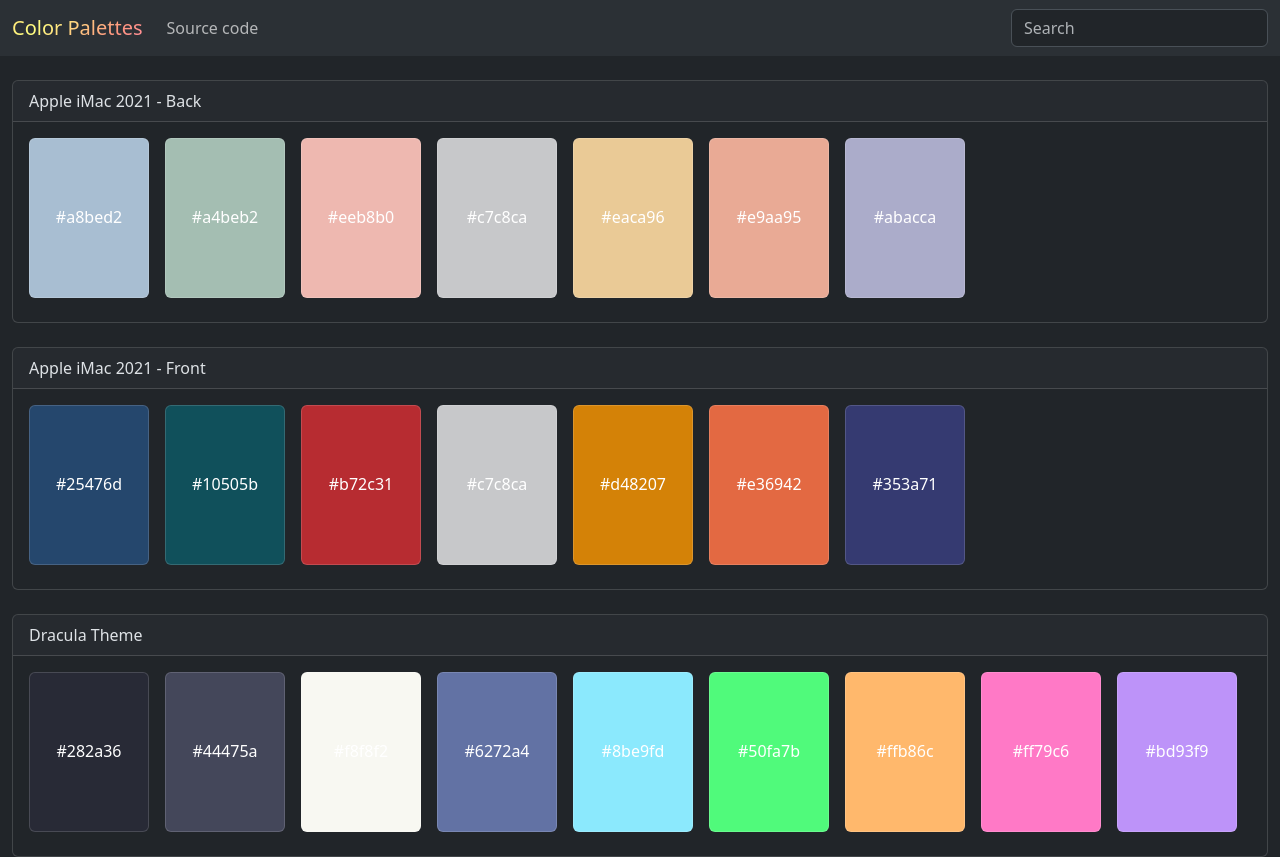
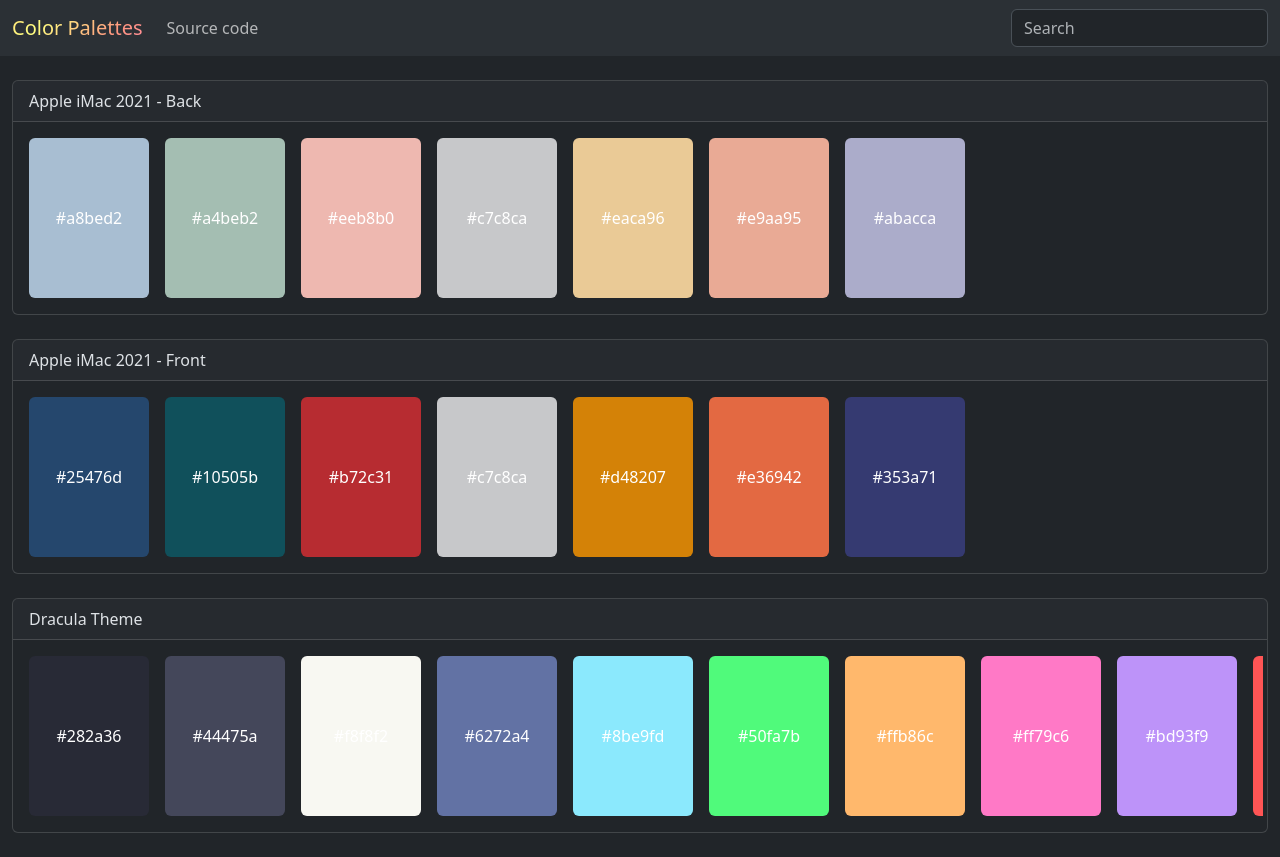
Before and after one commit to thiagodnf/color-palettes, a Next.js app: page / in a window 1280 px wide. Shown: the top 857 px of the page. Built offline with nearby package versions, Linux system fonts and the light colour scheme.

Commit message:
several refactorings

```diff
--- a/public/css/style.scss
+++ b/public/css/style.scss
@@ -17,22 +17,10 @@
     margin-top: 80px !important;
 }
 
-.horizontal-scroll>.colors {
-
-    overflow-x: auto !important;
-    white-space: nowrap !important;
-
-    .card {
-        display: inline-block;
-    }
-}
-
 .color {
 
     width: 120px;
     height: 160px;
-    text-align: center;
-    padding: 50px 0;
     color: white;
 
     &:hover {
--- a/src/components/Color.js
+++ b/src/components/Color.js
@@ -1,8 +1,4 @@
-import Card from "react-bootstrap/Card";
-
-function onClick(event) {
-
-    let target = event.target;
+function onClick({ target }) {
 
     if (!target.className.includes("colorHex")) {
         target = target.childNodes[0];
@@ -18,17 +14,19 @@
 
         window.setTimeout(function () {
             target.textContent = color;
-        }, 1000);
+        }, 2000);
     }
 }
 
 export default function Component({ color }) {
 
+    const style = {
+        backgroundColor: color
+    };
+
     return (
-        <Card className="color me-3 mb-4" style={{ backgroundColor: color }} onClick={onClick}>
-            <Card.Body className="colorHex">
-                {color}
-            </Card.Body>
-        </Card>
+        <div className="color me-3 rounded d-flex align-items-center justify-content-center" style={style} onClick={onClick}>
+            {color}
+        </div>
     );
 }
--- a/src/components/Palette.js
+++ b/src/components/Palette.js
@@ -2,19 +2,20 @@
 
 import Color from "./Color";
 
-export default function Component({palette}) {
+export default function Palette({ palette }) {
 
     const colors = palette.colors.map((color, i) =>
-        <Color key={i} color={color}/>
+        <Color key={i} color={color} />
     );
 
     return (
+
         <Card className="mb-4">
             <Card.Header>
                 {palette.name}
             </Card.Header>
-            <Card.Body className="horizontal-scroll pb-0">
-                <div className="colors" >
+            <Card.Body>
+                <div class="row flex-nowrap overflow-auto ms-0">
                     {colors}
                 </div>
             </Card.Body>
```
